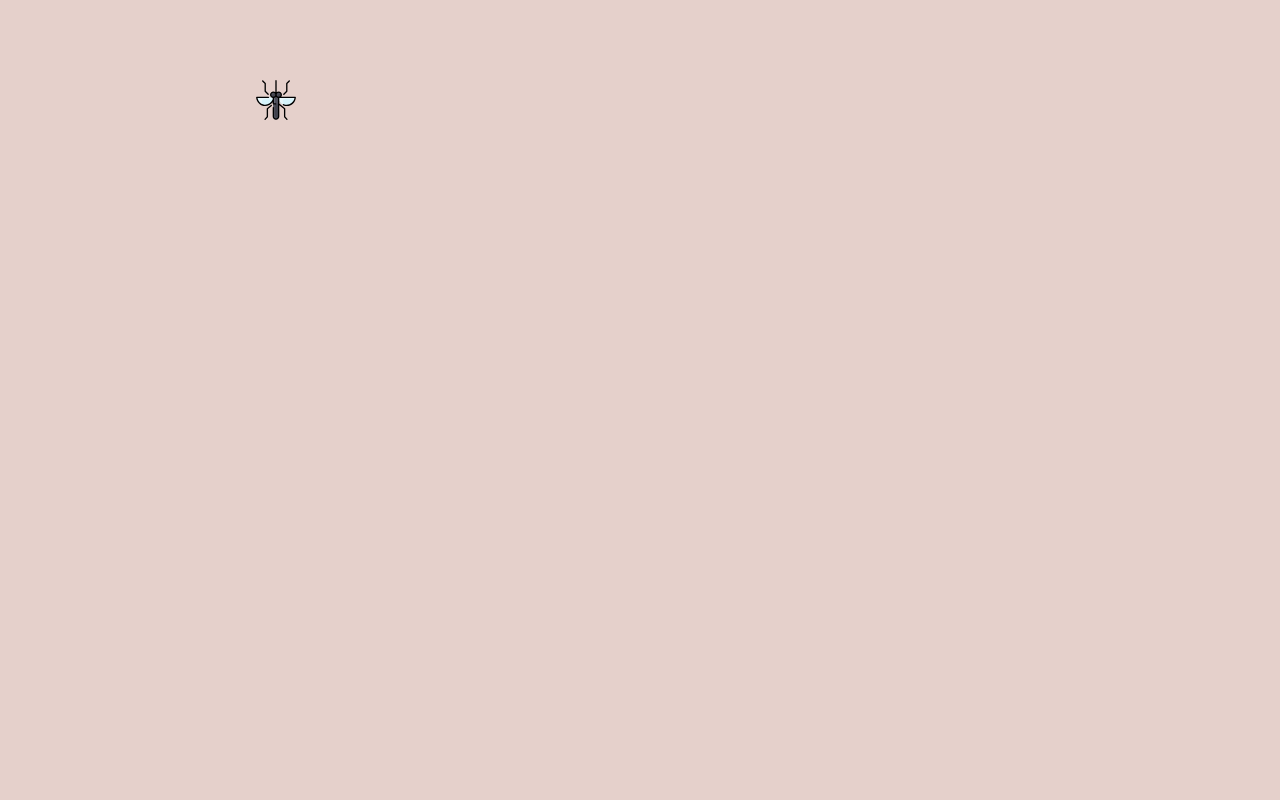
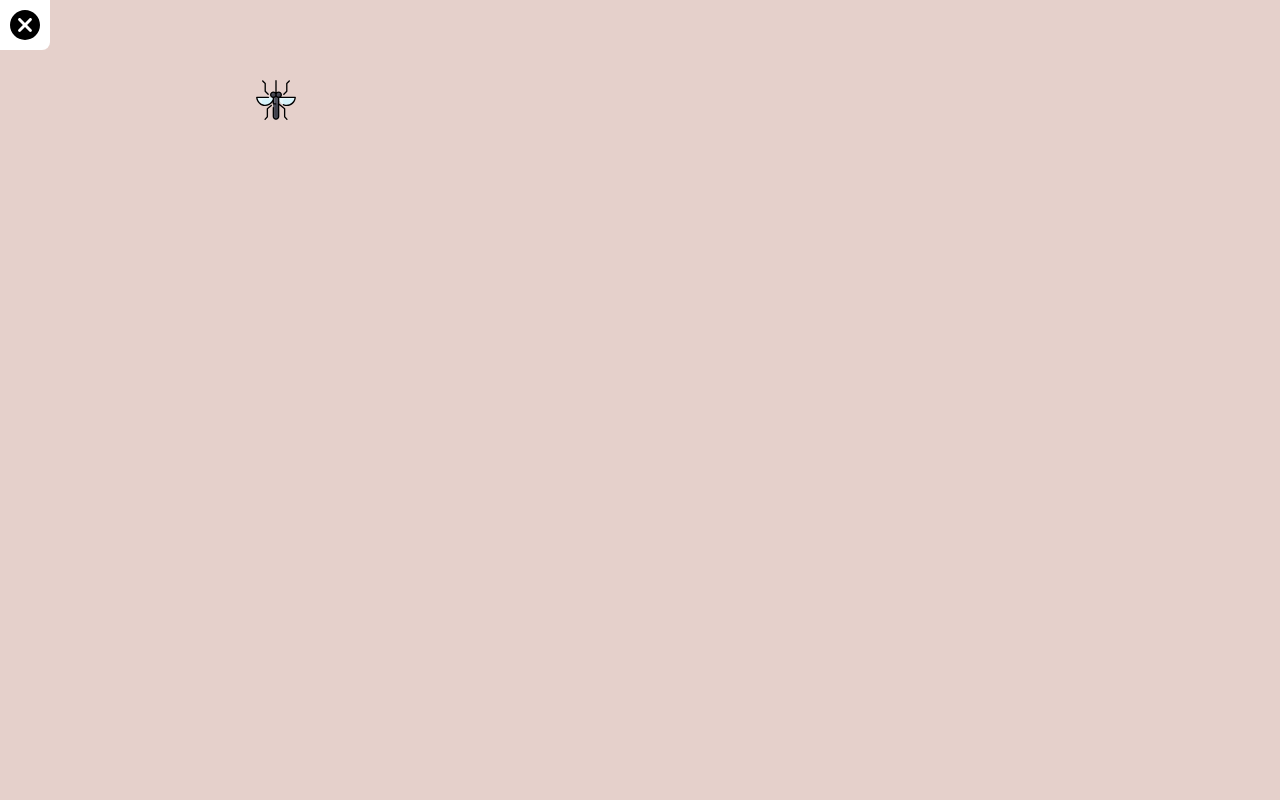
Before and after one commit to LSparkzwz/Information_visualization_individual_d3_project, a plain HTML site: page index.html in a window 1280 px wide. Drawn offline with nearby package versions, Linux system fonts and the light colour scheme.

Commit message:
submission commit

```diff
--- a/index.html
+++ b/index.html
@@ -6,21 +6,39 @@
 </head>
 <body>
 <svg id="container"></svg>
+<div id="x"></div>
 <script src="https://d3js.org/d3.v5.min.js"></script>
 <script>
     d3.select("body")
-        .style("width", window.innerWidth + "px")
-        .style("height", window.innerHeight + "px")
-        .style("margin", "0px")
-        .style("padding", "0px");
+         .style("width", '100vw')
+         .style("height", '100vh')
+         .style("margin", "0px")
+         .style("padding", "0px")
+         .style("overflow","hidden")
+
+    d3.select("#x")
+        .style("width", '50px')
+        .style("height", '50px')
+        .style("position", "absolute")
+        .style("left", 0)
+        .style("top", 0)
+        .style("background","white")
+        .style("border-radius", "0px 0px 8px 0px")
+        .style("display","flex")
+        .style("justify-content","center")
+        .style("align-items","center")
+        .append("img")
+        .attr("src", "./cancel.svg")
+        .style("width", "30px")
 
     let container = d3.select("#container")
-        .style("width", window.innerWidth + "px")
-        .style("height", window.innerHeight + "px")
+        .style("width","100%")
+        .style("height", "100%")
         .style('background-color',"#E5D0CB");
 
 
     let mosquitoPositions;
+    let deadMosquitoes = [];
 
     d3.json("mosquito.json").then( data => {
         d3.xml("mosquito.svg").then( () => {
@@ -34,38 +52,57 @@
     });
 
     function spawnMosquito(i, data) {
-        let flies = container.selectAll("image").data(data);
+        let xButton = d3.select("#x")
+        let mosquitoes = container.selectAll("image.mosquito").data(data);
 
-        flies
+        mosquitoes
             .attr("xlink:href", "ghost.svg")
             //non posso schiacciare una zanzara già schiacciata
             .on("click", null);
 
-        flies.enter()
+        mosquitoes.enter()
             .append("image")
+            .attr("class","mosquito")
             .attr("xlink:href", "mosquito.svg" )
             .attr("width", "40px")
             .attr("height", "40px")
             //posizione relativa alla grandezza del browser
             .attr("x", (d) => d.x * 0.01 * window.innerWidth + "px")
             .attr("y", (d) => d.y * 0.01 * window.innerHeight + "px")
-            .on("click", () => {
-                let j = updateIterator(i);
-                if(j !== 0)
-                {
-                    spawnMosquito(j, data.concat(mosquitoPositions[j]));
-                }
-                else
-                {
-                    //la 20esima zanzara è morta
-                    //[] permette a flies.exit().remove() di pulire lo schermo
-                    spawnMosquito(j, []);
-                    //ricomincio da capo dalla prima zanzara
-                    spawnMosquito(j, [mosquitoPositions[j]]);
-                }
+            .on("click", function(){
+                //lascio la zanzara cliccata come morta
+                deadMosquitoes = deadMosquitoes.concat([mosquitoPositions[i]])
+                spawnDeadMosquito(i, deadMosquitoes)
+                //faccio apparire una zanzara nella prima posizione
+                spawnMosquito(i, []); //pulisco
+                spawnMosquito(0, [mosquitoPositions[0]]);
             });
 
-        flies.exit().remove();
+        xButton.on("click", ()=>{
+            let j = updateIterator(i);
+            spawnMosquito(j, []); //pulisco
+            //faccio apparire la prossima zanzara trovata nel json
+            spawnMosquito(j, [mosquitoPositions[j]]);
+        })
+
+        //toglie tutte le zanzare che ormai non si trovano dentro l'array
+        mosquitoes.exit().remove();
+    }
+
+    function spawnDeadMosquito(i, data) {
+        let mosquitoes = container.selectAll("image.dead_mosquito").data(data);
+        //le specifiche del progetto non dicono nulla riguardo l'interagire con le zanzare morte
+        //quindi le lascio sullo schermo per sempre
+
+        mosquitoes.enter()
+            .append("image")
+            .attr("class","dead_mosquito")
+            .attr("xlink:href", "ghost.svg" )
+            .attr("width", "40px")
+            .attr("height", "40px")
+            //posizione relativa alla grandezza del browser
+            .attr("x", (d) => d.x * 0.01 * window.innerWidth + "px")
+            .attr("y", (d) => d.y * 0.01 * window.innerHeight + "px")
     }
 
     function updateIterator(i){
```
Also changed, not shown: cancel.svg (added).
